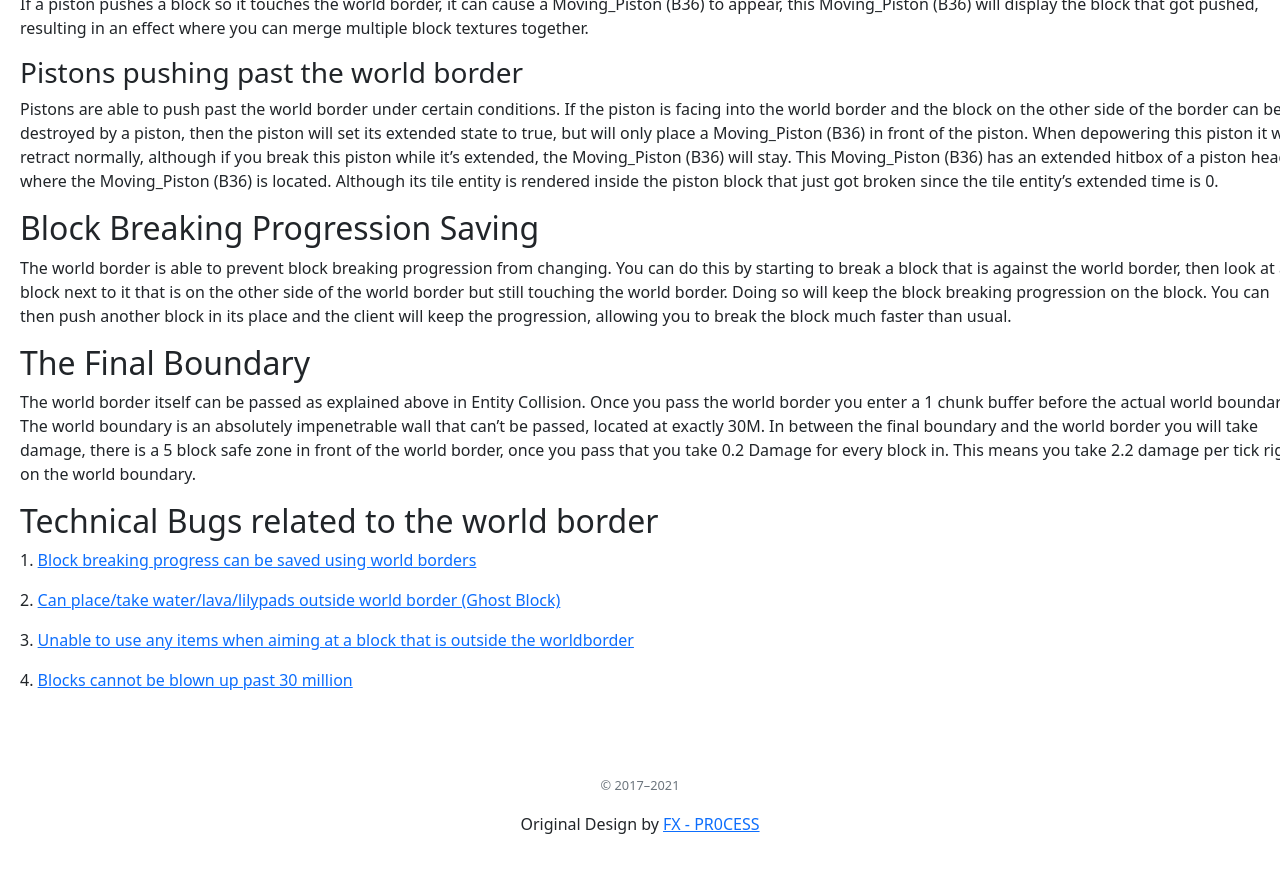
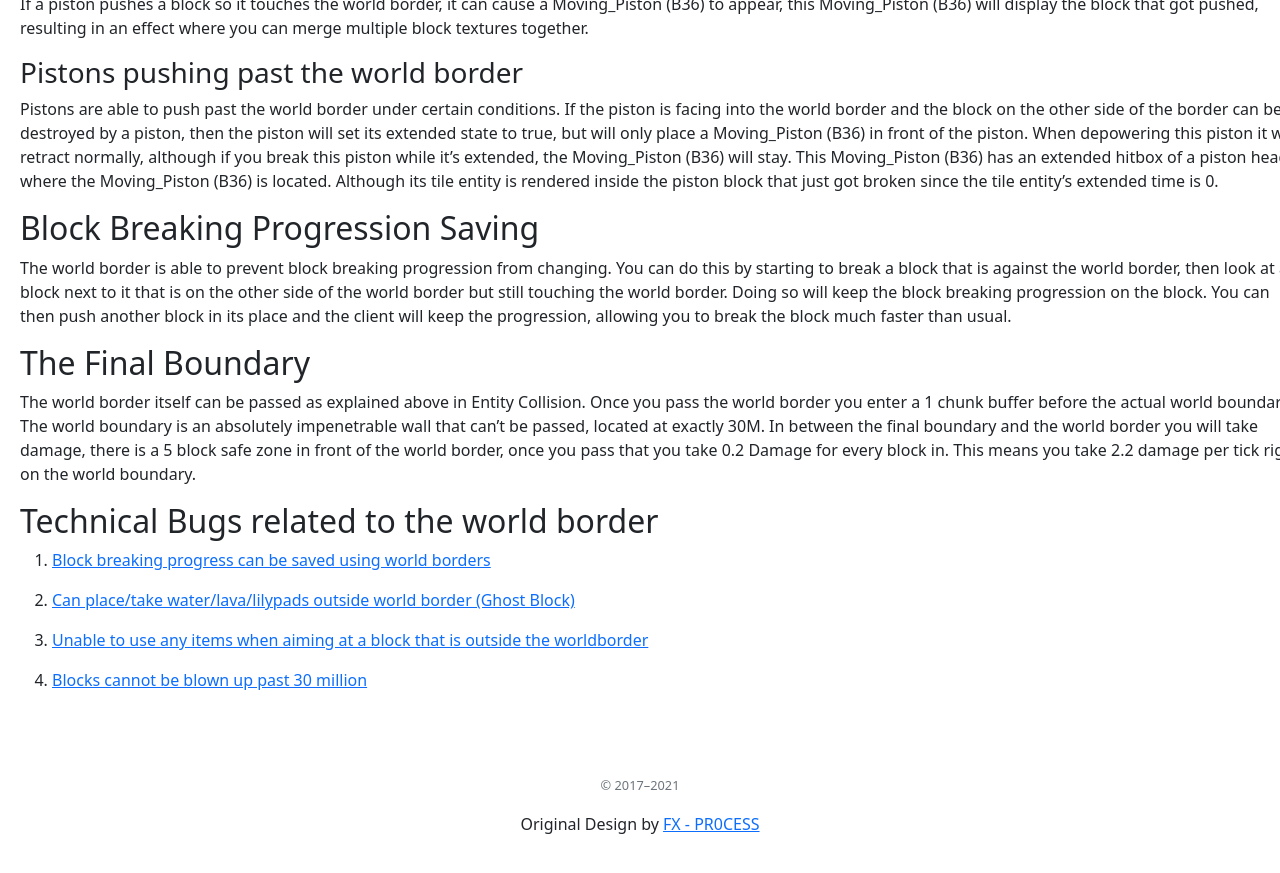
Before and after one commit to TechMCDocs/TechMCDocs.github.io, a Jekyll site: the page built from Other/WorldBorder.md, in a window 1280 px wide and 900 px high, scrolled down 5535 px. Shown: the top 873 px of the window. Built offline with Jekyll 4.4.1, drawn with Linux system fonts in a browser that asks for light colours.

Commit message:
Update WorldBorder.md

```diff
--- a/Other/WorldBorder.md
+++ b/Other/WorldBorder.md
@@ -7,14 +7,14 @@
 
 *The analysis is done in 1.16.4 by FX (PR0CESS)*
 
-﻿
+
 "World Border" - The visible barrier on the edge of the Minecraft world
 
 "World Boundary" - An invisible wall 1 chunk further than the World Border at the edge of the world. This does not change when the world border changes its size.
-﻿
+
 ## Appearance
 The world border by default looks like blue stripes that are animated. These stripes will become red if the border is shrinking or growing. The border will always appear red in the nether dimension.
-﻿
+
 ## Size
 The world border is the bounding box that surrounds the Minecraft world and prevents you from going past the integer limit on the X & Z axes. The exact size at which the world border is set by default is: X/Z ±29,999,984 - Which is one chunk less than 30M. The center & size of the world border can be changed using the `/worldborder` command. The world border will always apply physics in full blocks, so even if it's halfway through a block internally it's still calculated per block. It will have different sizes based on which dimension you are in, these sizes are determined by the dimension shrinking value.
 
@@ -50,7 +50,7 @@
 
 ### Beds
 This is very simple, beds if placed directly on the world border extend one block in due to being 2 blocks long
-﻿
+
 ### Placing against a block
 You are able to place a block on the other side of the world border by placing the block against a block within the border. Trapdoors are usually the best block to do this with.
 
@@ -64,7 +64,7 @@
 
 ### Fluids
 Fluids can pass freely through the world border as if it doesn't even exist.
-﻿
+
 ### Chests
 Chests outside of the world border can be accessed, if another chest is placed next to them, extending that chest's inventory outside of the world border where it can be accessed by a player.
 
@@ -93,10 +93,10 @@
 
 ### Blocks outside the world border
 Most blocks work the same outside the world border. Except for Ticking tile entities. All scheduled ticks will continue working but tile ticks called every tick will not. This prevents Pistons from being able to retract, furnaces from smelting, hoppers from pushing items into containers, end gateways from extending their life, etc...
-﻿
+
 ### Pushing blocks against the world border
 If a piston pushes a block so it touches the world border, it can cause a Moving_Piston (B36) to appear, this Moving_Piston (B36) will display the block that got pushed, resulting in an effect where you can merge multiple block textures together.
-﻿
+
 ### Pistons pushing past the world border
 Pistons are able to push past the world border under certain conditions. If the piston is facing into the world border and the block on the other side of the border can be destroyed by a piston, then the piston will set its extended state to true, but will only place a Moving_Piston (B36) in front of the piston. When depowering this piston it will retract normally, although if you break this piston while it's extended, the Moving_Piston (B36) will stay. This Moving_Piston (B36) has an extended hitbox of a piston head where the Moving_Piston (B36) is located. Although its tile entity is rendered inside the piston block that just got broken since the tile entity's extended time is 0.
 
@@ -108,10 +108,10 @@
 In between the final boundary and the world border you will take damage, there is a 5 block safe zone in front of the world border, once you pass that you take 0.2 Damage for every block in. This means you take 2.2 damage per tick right on the world boundary.
 
 ## Technical Bugs related to the world border
-﻿﻿﻿1. [Block breaking progress can be saved using world borders](https://bugs.mojang.com/browse/MC-54587)
+1. [Block breaking progress can be saved using world borders](https://bugs.mojang.com/browse/MC-54587)
 
-﻿2. [Can place/take water/lava/lilypads outside world border (Ghost Block)](https://bugs.mojang.com/browse/MC-54119)
+2. [Can place/take water/lava/lilypads outside world border (Ghost Block)](https://bugs.mojang.com/browse/MC-54119)
 
-﻿3. [Unable to use any items when aiming at a block that is outside the worldborder](https://bugs.mojang.com/browse/MC-220191)
+3. [Unable to use any items when aiming at a block that is outside the worldborder](https://bugs.mojang.com/browse/MC-220191)
 
-﻿4. [Blocks cannot be blown up past 30 million](https://bugs.mojang.com/browse/MC-223190)
+4. [Blocks cannot be blown up past 30 million](https://bugs.mojang.com/browse/MC-223190)
```
